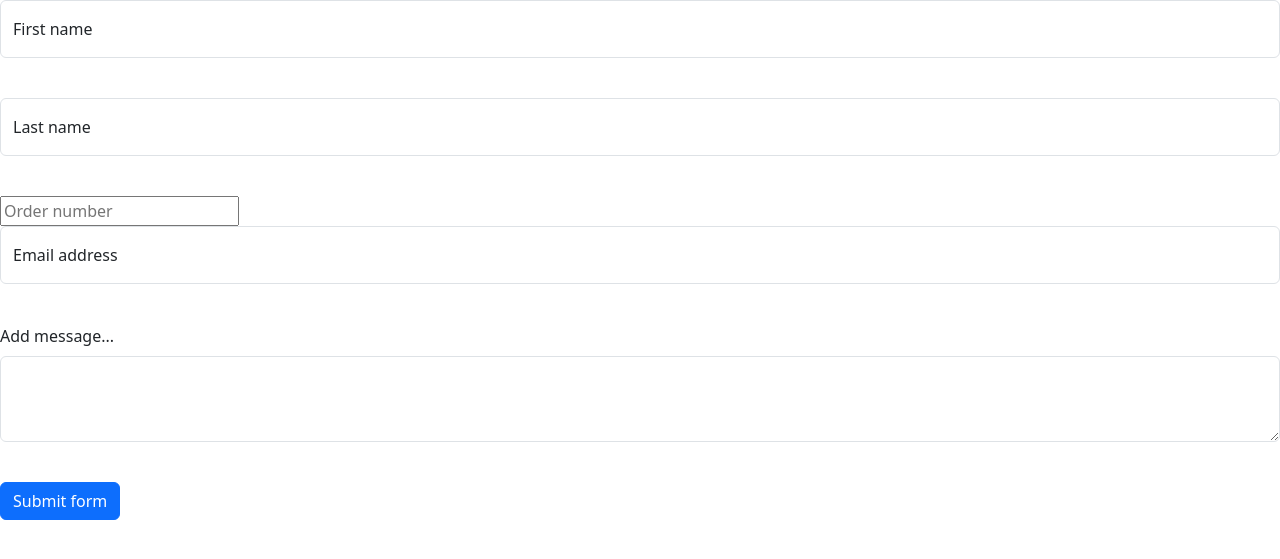
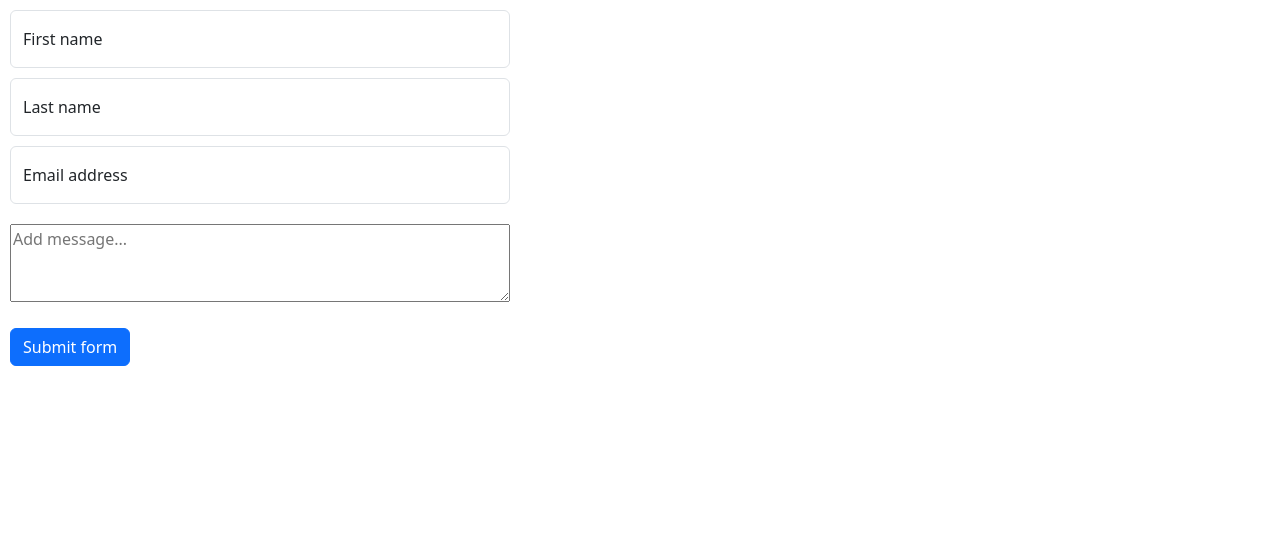
Before and after one commit to DuncanAngel/Review-your-experience-AFH, a PHP site: page / in a window 1280 px wide. Shown: the top 559 px of the page. Run offline with PHP 8.4, Linux system fonts and the light colour scheme.

Commit message:
Fixed form

```diff
--- /dev/null
+++ b/css/style.css
@@ -0,0 +1,8 @@
+.form-floating {
+    width: 500px;
+    margin: 10px;
+}
+
+.btn {
+    margin: 10px;
+}
--- a/index.php
+++ b/index.php
@@ -2,17 +2,15 @@
 if($_SERVER["REQUEST_METHOD"] == "POST"){
     $firstName = $_POST["first-name"];
     $lastName = $_POST["last-name"];
-    $orderNumber = $_POST["order-number"];
     $email = $_POST["email"];
     $message = $_POST["message"];
 }
 
-function printMessage($firstName, $lastName, $orderNumber, $email, $message) {
+function printMessage($firstName, $lastName, $email, $message) {
     echo "Success! Your message has been sent. We will get back to you as soon as possible.<br>";
     echo "<strong>Your message:</strong><br>
           <strong>First Name:</strong> $firstName<br>
           <strong>Last Name:</strong> $lastName<br>
-          <strong>Order Number:</strong> $orderNumber<br>
           <strong>Email:</strong> $email<br>
           <strong>Message:</strong> $message";
 }
@@ -25,35 +23,33 @@ function printMessage($firstName, $lastName, $orderNumber, $email, $message) {
           content="width=device-width, user-scalable=no, initial-scale=1.0, maximum-scale=1.0, minimum-scale=1.0">
     <meta http-equiv="X-UA-Compatible" content="ie=edge">
     <title>Review</title>
+    <link rel="stylesheet" href="css/style.css">
     <link href="https://cdn.jsdelivr.net/npm/bootstrap@5.3.3/dist/css/bootstrap.min.css" rel="stylesheet" integrity="sha384-QWTKZyjpPEjISv5WaRU9OFeRpok6YctnYmDr5pNlyT2bRjXh0JMhjY6hW+ALEwIH" crossorigin="anonymous">
 </head>
 <body>
-<form method="post">
-    <div class="form-floating mb-3">
+<form method="post" class="wrapper">
+    <div class="form-floating">
         <input type="text" class="form-control" name="first-name" id="floatingInput" placeholder="Duncan">
         <label for="floatingInput">First name</label>
-    </div><br>
-    <div class="form-floating mb-3">
+    </div>
+    <div class="form-floating">
         <input type="text" class="form-control" name="last-name" id="floatingInput" placeholder="Jansen">
         <label for="floatingInput">Last name</label>
-    </div><br>
-    <input type="number" name="order-number" placeholder="Order number"><br>
-    <div class="form-floating mb-3">
+    </div>
+    <div class="form-floating">
         <input type="email" class="form-control" name="email" id="floatingInput" placeholder="name@example.com">
         <label for="floatingInput">Email address</label>
-    </div><br>
-    <div class="mb-3">
-        <label for="textArea" class="form-label">Add message...</label>
-        <textarea class="form-control" id="textArea" name="message" rows="3"></textarea>
-    </div><br>
+    </div>
+    <div>
+        <textarea class="form-floating" id="textArea" name="message" rows="3" placeholder="Add message..."></textarea>
+    </div>
     <button class="btn btn-primary" name="submit" type="submit">Submit form</button>
 </form>
 <script src="https://cdn.jsdelivr.net/npm/bootstrap@5.3.3/dist/js/bootstrap.bundle.min.js" integrity="sha384-YvpcrYf0tY3lHB60NNkmXc5s9fDVZLESaAA55NDzOxhy9GkcIdslK1eN7N6jIeHz" crossorigin="anonymous"></script>
 </body>
 </html>
 <?php
-if (isset($_POST['submit'])) {
-    printMessage($firstName, $lastName, $orderNumber, $email, $message);
-}
-
-?>
+//if (isset($_POST['submit'])) {
+//    printMessage($firstName, $lastName, $orderNumber, $email, $message);
+//}
+//?>
```
